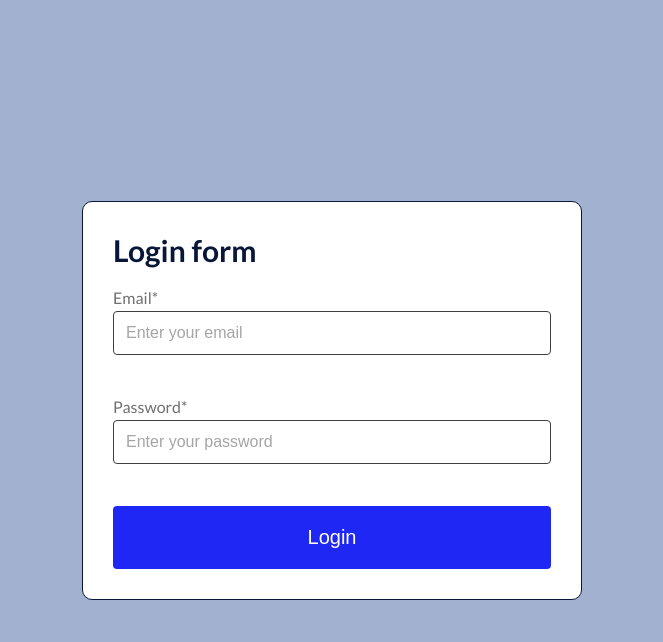
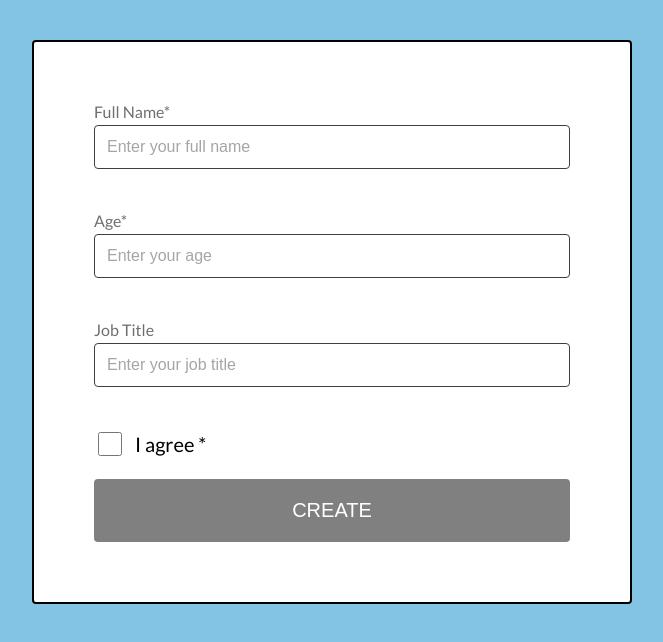
Before and after one commit to OlhaChernova/react_ts, a React (Vite) app: page / in a window 1280 px wide. Shown: the top 642 px of the page, without its empty margins (308-971 px from the left). Built offline with nearby package versions, Linux system fonts and the light colour scheme.

Commit message:
add homework12

```diff
--- a/src/App.tsx
+++ b/src/App.tsx
@@ -7,12 +7,13 @@
 // import Lesson08 from "lessons/Lesson08/Lesson08";
 // import Lesson09 from "lessons/Lesson09/Lesson09";
 // import Lesson10 from "lessons/Lesson10/Lesson10";
-import Lesson12 from "lessons/Lesson12/Lesson12";
+// import Lesson12 from "lessons/Lesson12/Lesson12";
 
 // Импорты домашних работ
 // import Homework07 from "homeworks/Homework07/Homework07";
 // import Homework09 from "homeworks/Homework09/Homework09";
 // import Homework10 from "homeworks/Homework10/Homework10";
+import Homework12 from "homeworks/Homework12/Homework12";
 
 function App() {
   return (
@@ -37,7 +38,8 @@
       {/* <Homework10 /> */}
 
        {/* Лекция 12 - Formik */}
-      <Lesson12 />
+      {/* <Lesson12 /> */}
+      <Homework12/>
     </>
   );
 }
--- a/src/components/Button/Button.tsx
+++ b/src/components/Button/Button.tsx
@@ -17,7 +17,6 @@
 }: ButtonProps) {
   return (
     <ButtonComponent
-      className="button"
       disabled={disabled}
       type={type}
       onClick={onClick}
--- a/src/components/Button/styles.ts
+++ b/src/components/Button/styles.ts
@@ -13,4 +13,8 @@
   border: none;
   border-radius: 4px;
   cursor: pointer;
+
+  &:disabled {
+  background: grey;
+}
 `;
--- /dev/null
+++ b/src/components/EmployeeForm/EmpfloyeeForm.tsx
@@ -0,0 +1,89 @@
+import { useFormik } from "formik";
+import * as Yup from "yup";
+
+import {
+  Checkbox,
+  CheckboxContainer,
+  CheckboxLabel,
+  EmployeeFormContainer,
+} from "./styles";
+import Input from "components/Input/Input";
+import Button from "components/Button/Button";
+import type { EmployeeFormValues } from "./types";
+
+function EmployeeForm() {
+  const validationSchema = Yup.object().shape({
+    fullName: Yup.string()
+      .required("Required field")
+      .min(5, "Min 5 symbols")
+      .max(50, "Max 50 symbols"),
+    age: Yup.number()
+      .required("Required field")
+      .min(18, "Min age - 18")
+      .max(80, "Max age -80")
+      .typeError("Type number"),
+    jobTitle: Yup.string().max(50, "Max 50 symbols"),
+    agreement: Yup.boolean().oneOf([true], "Accept agreement"),
+  });
+
+  const formik = useFormik({
+    initialValues: {
+      fullName: "",
+      age: "",
+      jobTitle: "",
+      agreement: false,
+    } as EmployeeFormValues,
+    validationSchema,
+    validateOnChange: false,
+    onSubmit: (values: EmployeeFormValues): void => {
+      console.table(values);
+    },
+  });
+
+  console.log(formik);
+
+  return (
+    <EmployeeFormContainer onSubmit={formik.handleSubmit}>
+      <Input
+        name="fullName"
+        id="full_name_id"
+        label="Full Name*"
+        placeholder="Enter your full name"
+        value={formik.values.fullName}
+        onChange={formik.handleChange}
+        error={formik.errors.fullName}
+      />
+      <Input
+        name="age"
+        id="age_id"
+        label="Age*"
+        placeholder="Enter your age"
+        value={formik.values.age}
+        onChange={formik.handleChange}
+        error={formik.errors.age}
+      />
+      <Input
+        name="jobTitle"
+        id="job_title_id"
+        label="Job Title"
+        placeholder="Enter your job title"
+        value={formik.values.jobTitle}
+        onChange={formik.handleChange}
+        error={formik.errors.jobTitle}
+      />
+      <CheckboxContainer>
+        <Checkbox
+          name="agreement"
+          type="checkbox"
+          id="agree_id"
+          checked={formik.values.agreement}
+          onChange={formik.handleChange}
+        />
+        <CheckboxLabel htmlFor="agree_id">I agree *</CheckboxLabel>
+      </CheckboxContainer>
+      <Button name="CREATE" type="submit" disabled={!formik.values.agreement}/>
+    </EmployeeFormContainer>
+  );
+}
+
+export default EmployeeForm;
--- /dev/null
+++ b/src/components/EmployeeForm/styles.tsx
@@ -0,0 +1,28 @@
+import styled from "@emotion/styled";
+
+export const EmployeeFormContainer = styled.form`
+  display: flex;
+  flex-direction: column;
+  gap: 20px;
+  width: 600px;
+  height: fit-content;
+  padding: 60px;
+  border: 2px solid;
+  border-radius: 4px;
+  background-color: white;
+`;
+
+export const CheckboxContainer = styled.div`
+  display: flex;
+  align-items: center;
+  gap: 10px;
+`;
+
+export const Checkbox = styled.input`
+  width: 24px;
+  height: 24px;
+`;
+
+export const CheckboxLabel = styled.label`
+  font-size: 20px;
+`
--- /dev/null
+++ b/src/components/EmployeeForm/types.ts
@@ -0,0 +1,6 @@
+export interface EmployeeFormValues {
+  fullName: string;
+  age: string;
+  jobTitle: string;
+  agreement: boolean;
+}
--- /dev/null
+++ b/src/homeworks/Homework12/Homework12.tsx
@@ -0,0 +1,12 @@
+import EmployeeForm from "components/EmployeeForm/EmpfloyeeForm";
+import { Homework12Wrapper } from "./styles";
+
+function Homework12() {
+  return (
+    <Homework12Wrapper>
+    <EmployeeForm/>
+    </Homework12Wrapper>
+  );
+}
+
+export default Homework12;
--- /dev/null
+++ b/src/homeworks/Homework12/styles.ts
@@ -0,0 +1,11 @@
+import styled from "@emotion/styled";
+
+export const Homework12Wrapper = styled.div`
+  display: flex;
+  flex-direction: column;
+  align-items: center;
+  flex: 1;
+  gap: 20px;
+  padding: 40px;
+  background-color: #83c3e3;
+`;
```
